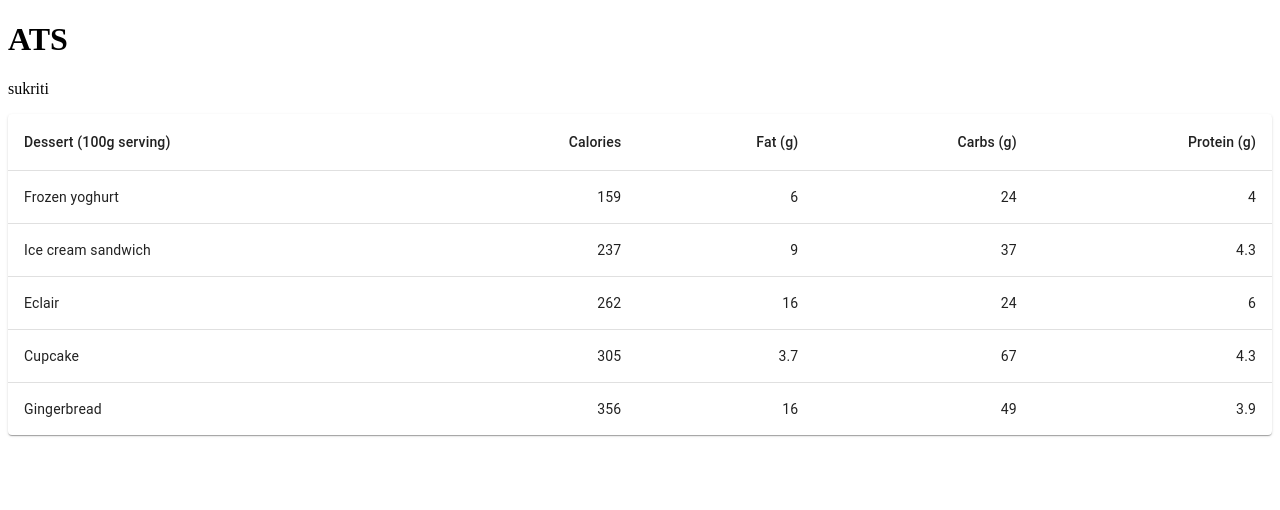
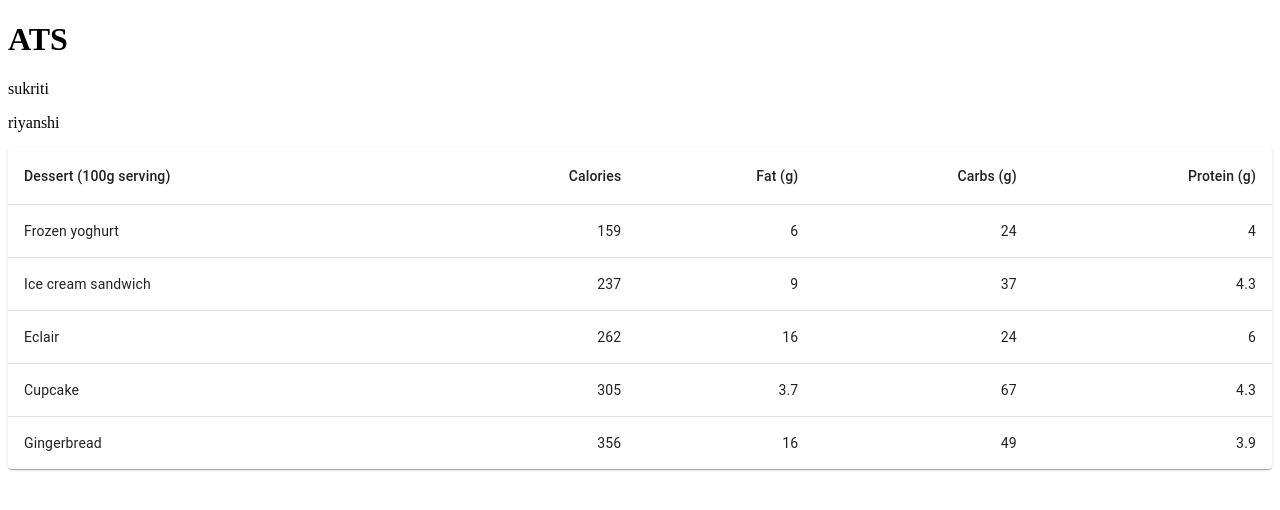
Before and after one commit to VishalShekha/ATS, a React (Create React App) app in the folder Frontend/ats/: page / in a window 1280 px wide. Shown: the top 510 px of the page. Built offline with nearby package versions, Linux system fonts and the light colour scheme.

Commit message:
riyanshi added

```diff
--- a/Frontend/ats/src/App.js
+++ b/Frontend/ats/src/App.js
@@ -8,6 +8,7 @@ function App() {
         ATS
       </h1>
       <p>sukriti</p>
+      <p>riyanshi</p>
       <WebsiteLandingPage/>
     </>
   );
```
